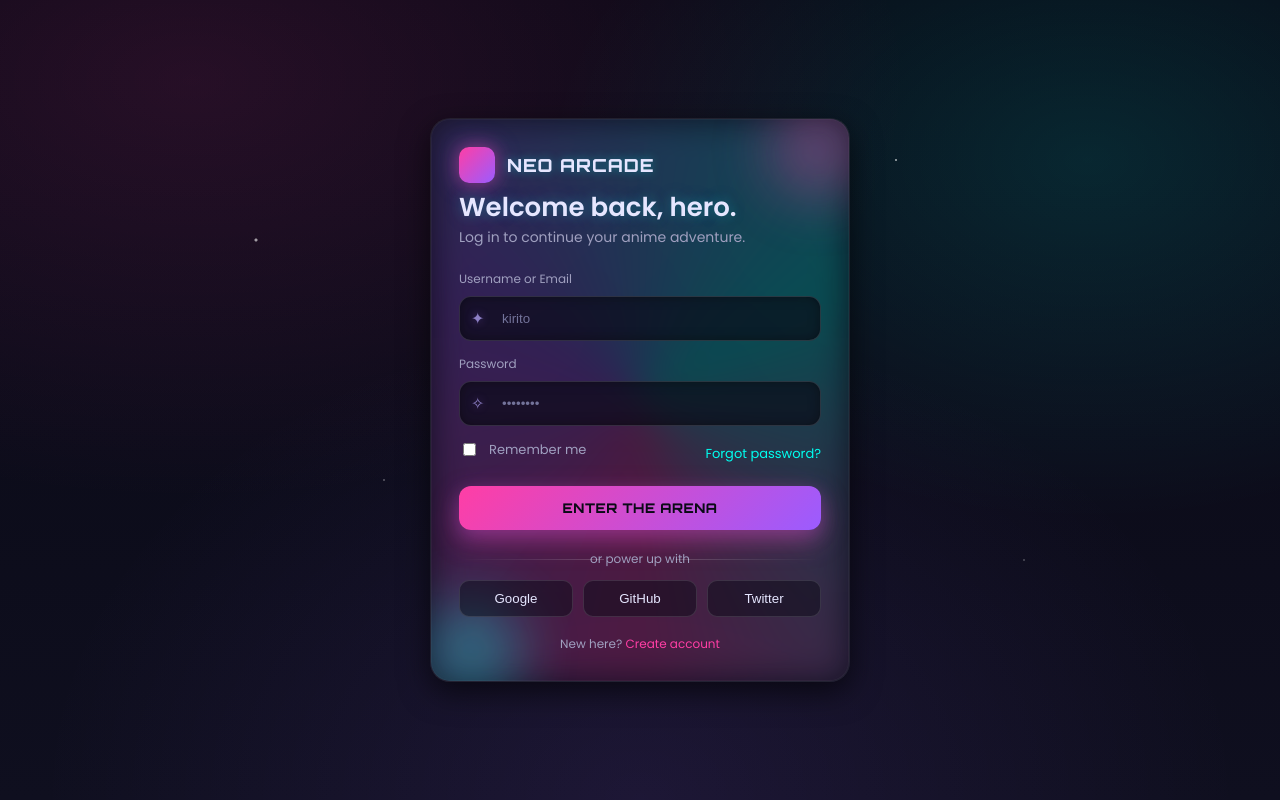
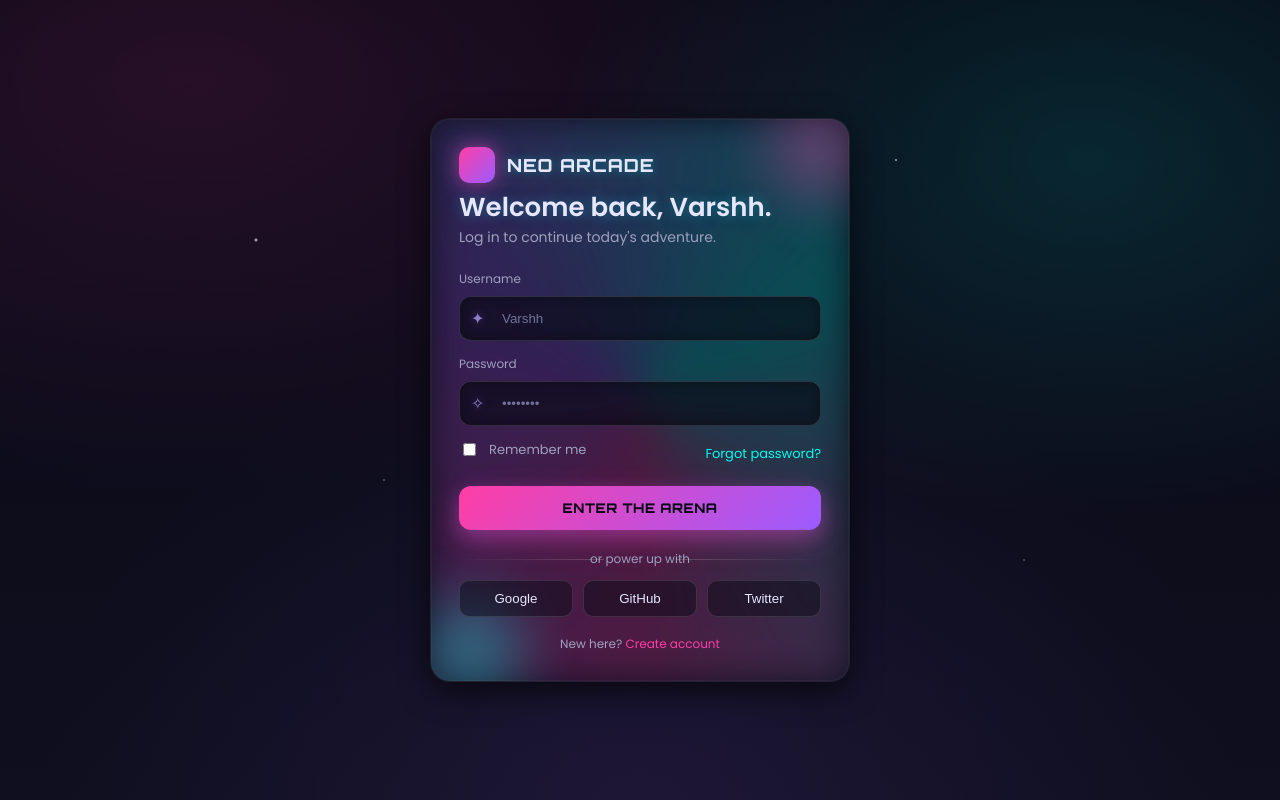
Before and after one commit to varshitfauzdar/Flask_tutorial_python, a Flask app: page /form in a window 1280 px wide. Run offline with Flask 3, Linux system fonts and the light colour scheme.

Commit message:
few changes is html form

```diff
--- a/templates/form.html
+++ b/templates/form.html
@@ -291,8 +291,8 @@
           <div class="brand-badge"></div>
           <div class="brand-title">Neo Arcade</div>
         </div>
-        <h1>Welcome back, hero.</h1>
-        <p class="subtitle">Log in to continue your anime adventure.</p>
+        <h1>Welcome back, Varshh.</h1>
+        <p class="subtitle">Log in to continue today's adventure.</p>
 
         <form action="{{ url_for('form') }}" method="post" autocomplete="on">
           {% if csrf_token %}
@@ -300,10 +300,10 @@
           {% endif %}
 
           <div class="field">
-            <label for="username">Username or Email</label>
+            <label for="username">Username</label>
             <div class="control">
               <span class="icon">✦</span>
-              <input id="username" name="username" type="text" placeholder="kirito" required />
+              <input id="username" name="username" type="text" placeholder="Varshh" required />
             </div>
           </div>
 
```
